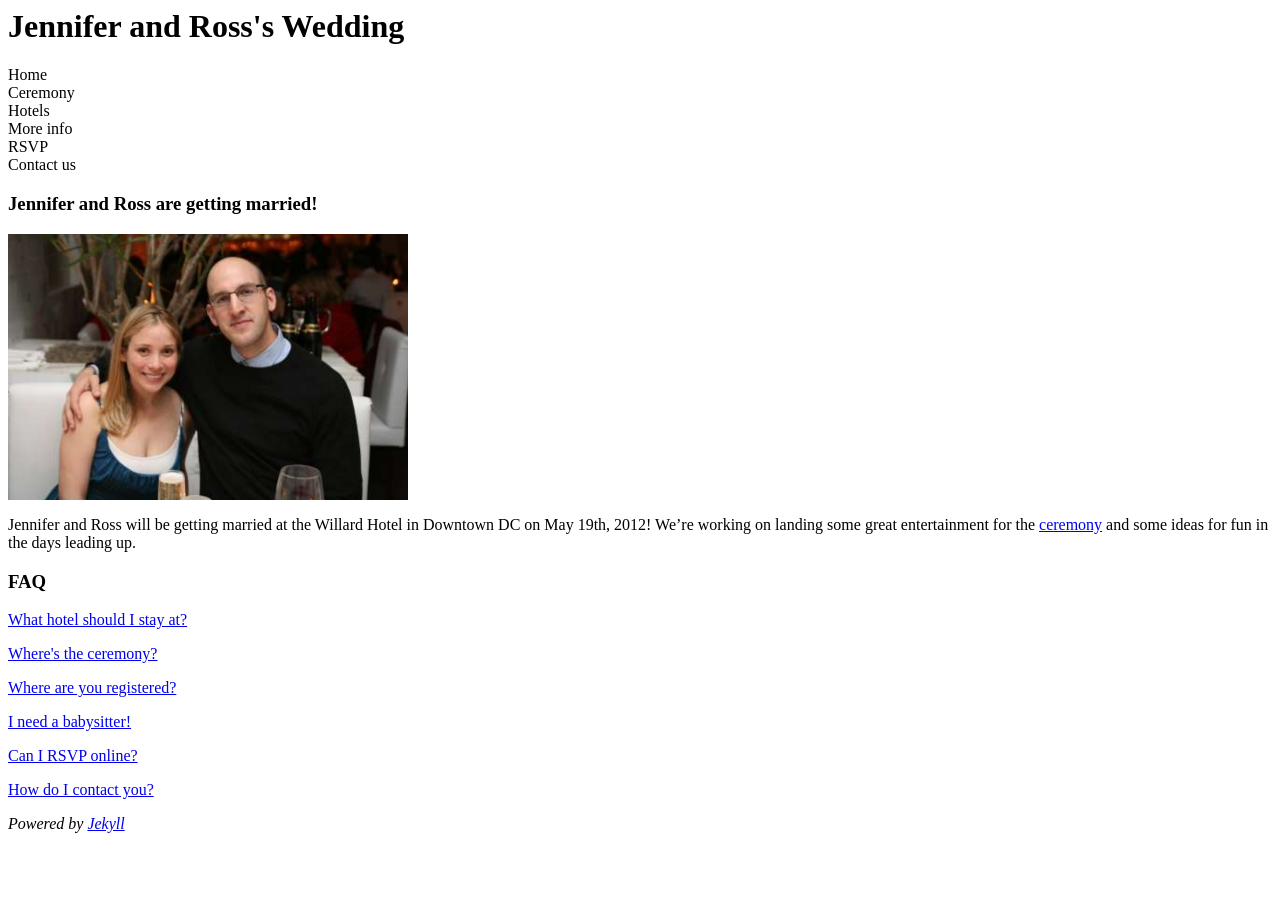
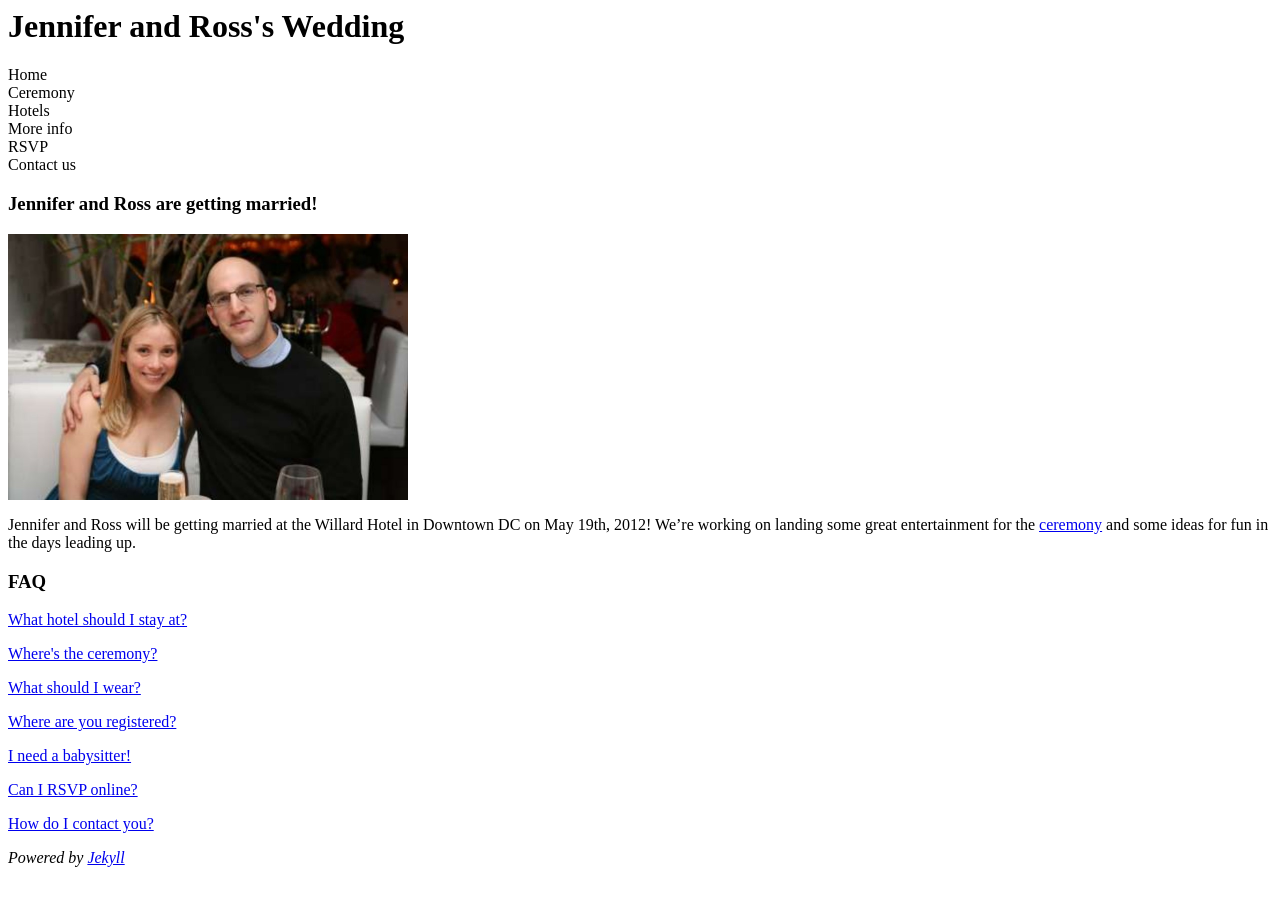
Before and after one commit to velvetkitten/velvetkitten.github.com, a Jekyll site: the page built from index.html, in a window 1280 px wide. Built offline with Jekyll 4.4.1, drawn with Linux system fonts in a browser that asks for light colours.

```diff
--- a/Ceremony.html
+++ b/Ceremony.html
@@ -4,11 +4,15 @@ title: Ceremony
 description: The Big Day
 ---
 <div id="page">
+  <div id="where">
     <p><b>Date:</b> Saturday, May 19, 2012</p>
     <p><b>Time:</b> 4:30 pm</p>
     <p><b>Location:</b> Willard Intercontinental Hotel</p>
     <p class="location-indent">1401 Pennsylvania Avenue</p>
     <p class="location-indent">Washington, DC 20004</p>
-<p></p>
     <p><i>Adult reception immediately following the ceremony</i></p>
   </div>
+  <div id="dress">
+    <p>Dress is black tie optional&mdash;heavy on the optional</p>
+  </div>
+</div>
--- a/index.html
+++ b/index.html
@@ -17,7 +17,8 @@ description: Jennifer Saltzstein &amp; Ross Kaffenberger are getting married!
 
     <h3 style='margin:1em 0'>FAQ</h3>
     <p><a href='/hotelblocks.html'>What hotel should I stay at?</a></p>
-    <p><a href='/Ceremony.html'>Where's the ceremony?</a></p>
+    <p><a href='/Ceremony.html#where'>Where's the ceremony?</a></p>
+    <p><a href='/Ceremony.html#dress'>What should I wear?</a></p>
     <p><a href='/moreinfo.html#registry'>Where are you registered?</a></p>
     <p><a href='/contact_us.html'>I need a babysitter!</a></p>
     <p><a href='/guestbook.html'>Can I RSVP online?</a></p>
```
Lines whose indentation alone changed are shown as unchanged.
